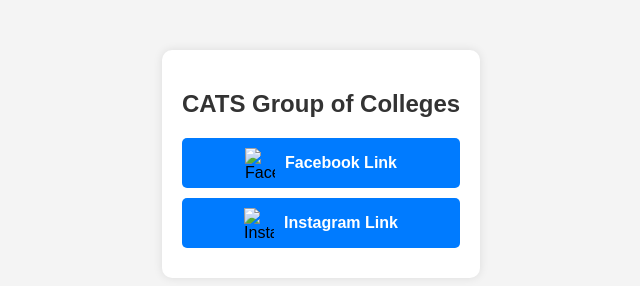
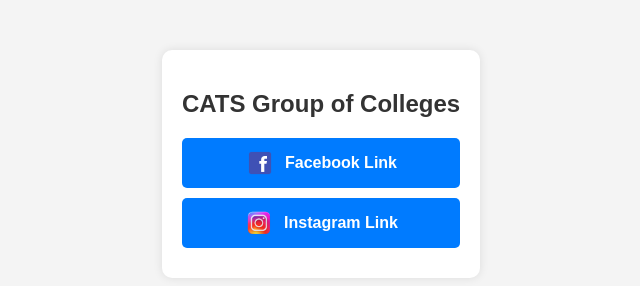
Before and after one commit to catsgroupofcolleges/cats-link, a plain HTML site: page index.html in a window 1280 px wide. Shown: the whole page, without its empty margins (319-959 px from the left). Drawn offline with Linux system fonts and the light colour scheme.

Commit message:
Update index.html

```diff
--- a/index.html
+++ b/index.html
@@ -12,11 +12,11 @@
     <div class="container">
         <h2>CATS Group of Colleges</h2>
         <div class="link-container" onclick="openLink('https://www.facebook.com/share/1DExFA1uak/')">
-            <img src="facebook.svg" alt="Facebook Logo">
+            <img src="facebook-logo.png" alt="Facebook Logo">
             <a href="https://www.facebook.com/share/1DExFA1uak/" target="_blank">Facebook Link</a>
         </div>
         <div class="link-container" onclick="openLink('https://www.instagram.com/catssundar?igsh=MXE1YzAxNmhxYXhzeg==')">
-            <img src="instagram.svg" alt="Instagram Logo">
+            <img src="instagram-logo.png" alt="Instagram Logo">
             <a href="https://www.instagram.com/catssundar?igsh=MXE1YzAxNmhxYXhzeg==" target="_blank">Instagram Link</a>
         </div>
     </div>
```
